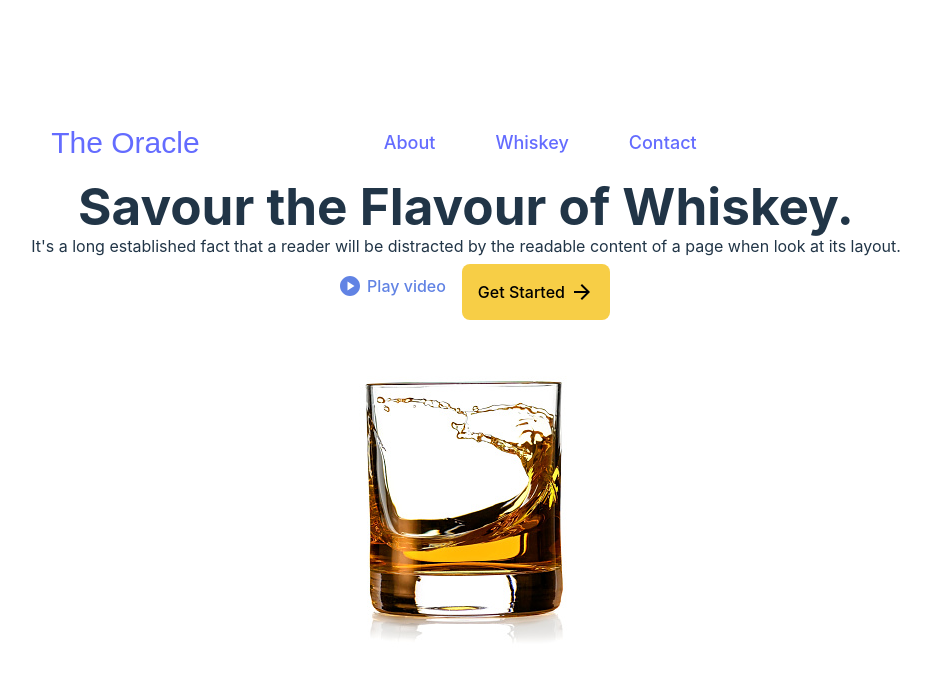
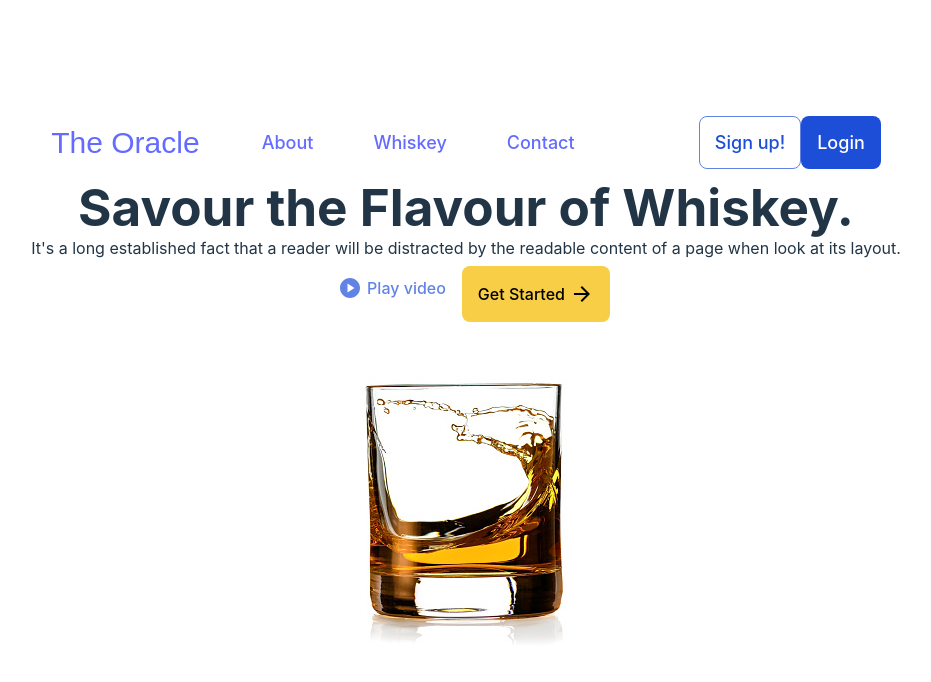
Before and after one commit to RAYMUNDOOOO/savior-iq, a React (Vite) app: page / in a window 1280 px wide. Shown: the top 682 px of the page, without its empty margins (174-1105 px from the left). Built offline with nearby package versions, Linux system fonts and the light colour scheme.

Commit message:
Added buttons to Navbar component.

```diff
--- a/src/components/NavBar.jsx
+++ b/src/components/NavBar.jsx
@@ -1,5 +1,6 @@
 import { useState } from "react";
 import SearchBar from "/src/components/Search";
+import DefaultButton, { SignUpButton, LoginButton } from "/src/components/Buttons"
 import styles from "./Navbar.module.css";
 
 import {
@@ -68,6 +69,10 @@ function Navbar() {
             <span className={`${styles.bar}`}></span>
             <span className={`${styles.bar}`}></span>
           </div>
+          <div>
+                <SignUpButton text="Sign up!"/>
+                <LoginButton text="Login"/>
+          </div>
         </nav>
       </header>
     </div>
--- a/src/styles/buttons.module.css
+++ b/src/styles/buttons.module.css
@@ -8,6 +8,9 @@
 .signUp {
         background-color: #FFFFFF;
         color: #1D4ED8;
+        border-style: solid;
+        border-color: #6183E4;
+        border-width: 1px;
 }
 
 .login {
```
